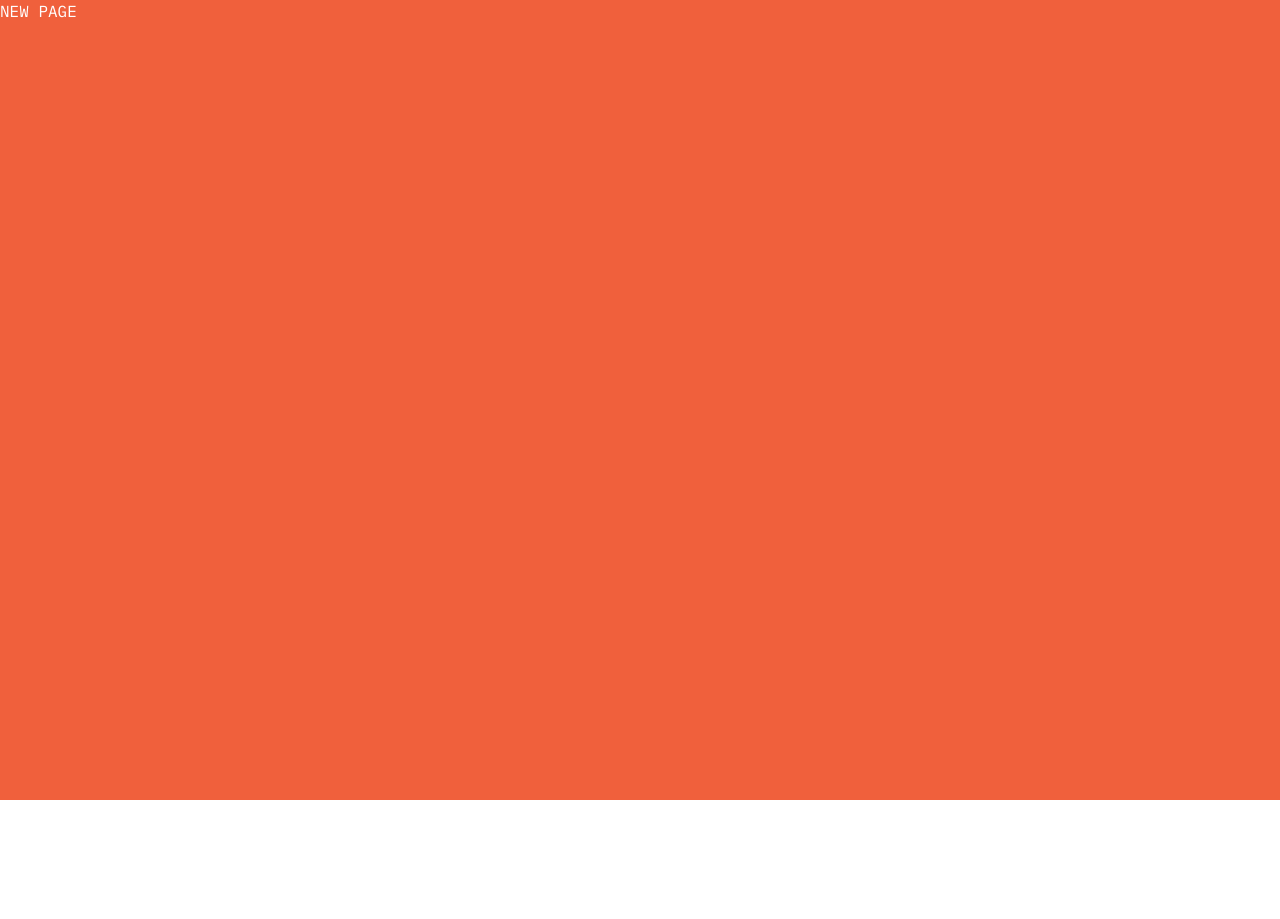
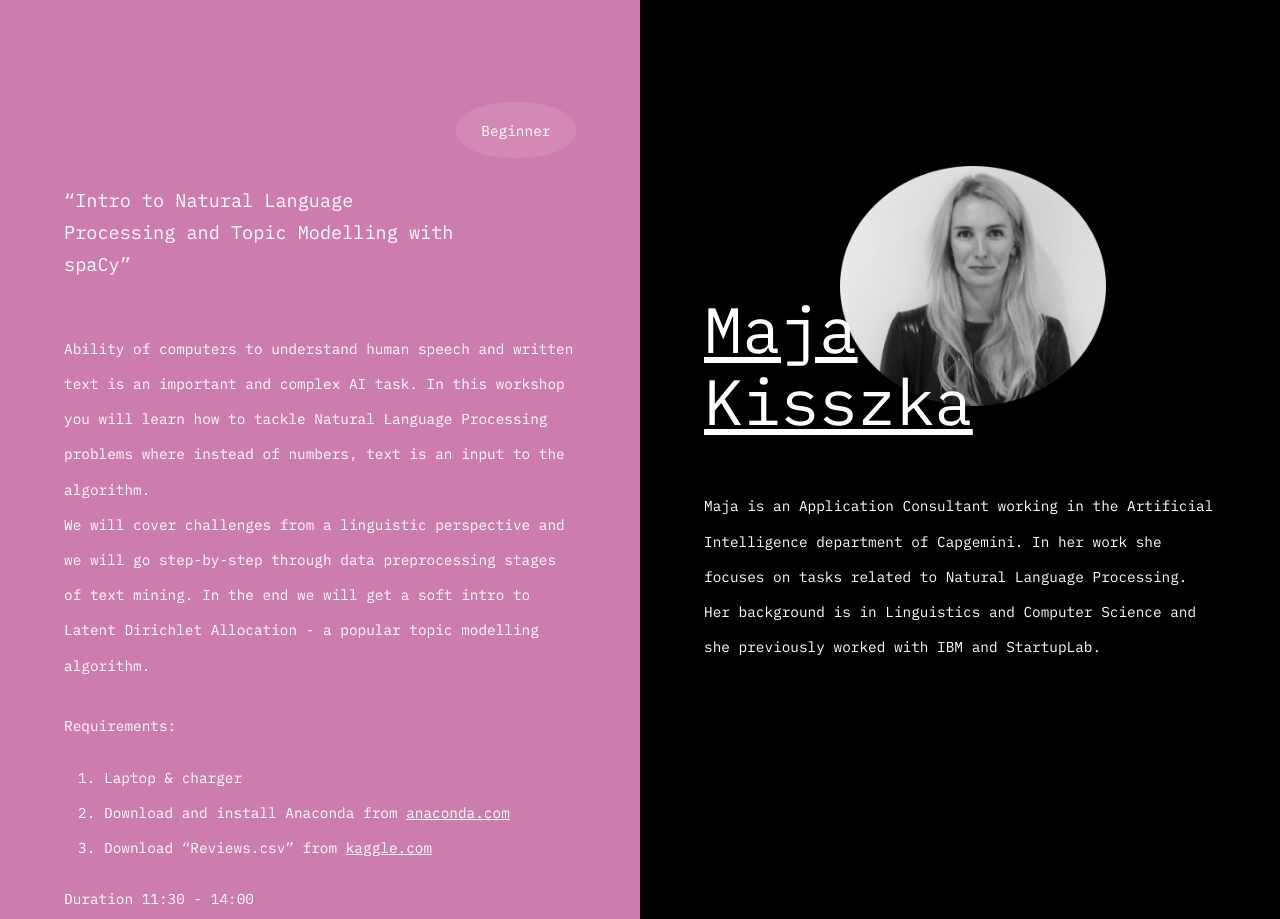
Before and after one commit to MarinaGoto/wit_summit2020, a website built with webpack: page src/templates/nlp/index.html in a window 1280 px wide. Shown: the top 919 px of the page. Before the commit the page ends 800 px from the top, so only its background shows below. Built offline with nearby package versions, Linux system fonts and the light colour scheme.

Commit message:
- add workshop page

```diff
--- a/src/main.scss
+++ b/src/main.scss
@@ -39,7 +39,17 @@ h4 {
 }
 
 p {
-  font-size: calc(0.45vw + 0.45vh + .5vmin);
+  font-size: calc(0.5vw + 0.5vh + .5vmin);
+  letter-spacing: -0.0001vw;
+  line-height: calc(1.5vw + 1.5vh + .5vmin);
+  margin: 0;
+  @include phoneLargePortrait {
+    font-size: calc(0.8vw + 0.8vh + .5vmin);
+    line-height: calc(2vw + 2vh + .5vmin);
+  }
+}
+li {
+  font-size: calc(0.5vw + 0.5vh + .5vmin);
   letter-spacing: -0.0001vw;
   line-height: calc(1.5vw + 1.5vh + .5vmin);
   margin: 0;
@@ -60,7 +70,7 @@ i {
   }
 }
 label {
-  font-size: calc(0.45vw + 0.45vh + .5vmin);
+  font-size: calc(0.5vw + 0.5vh + .5vmin);
   letter-spacing: -0.0001vw;
   line-height: calc(1.2vw + 1.2vh + .5vmin);
   @include phoneLargePortrait {
@@ -78,8 +88,11 @@ a {
     line-height: calc(2vw + 2vh + .5vmin);
   }
 }
+.underline {
+  text-decoration: underline;
+}
 span {
-  font-size: calc(0.4vw + 0.4vh + .5vmin);
+  font-size: calc(0.5vw + 0.5vh + .5vmin);
   letter-spacing: -0.0001vw;
   line-height: calc(1.2vw + 1.2vh + .5vmin);
   @include phoneLargePortrait {
@@ -108,7 +121,7 @@ span {
   }
 }
 
-.email {
+.circle {
   background-color: rgba(255, 255, 255, 0.1);
   border-radius: 48%;
   padding: 2% 5%;
@@ -146,6 +159,7 @@ span {
     width: unset;
   }
 }
+
 .container-padding {
   padding: 5%;
 }
@@ -306,19 +320,15 @@ span {
 }
 
 .speakerImg {
-  width: 70%;
-  height: 15vh;
+  width: 90%;
+  height: 30vh;
   background-repeat: no-repeat;
   background-position: top;
   background-size: contain;
+  z-index: 1;
 
   -webkit-filter: grayscale(100%); /* Safari 6.0 - 9.0 */
   filter: grayscale(100%);
-
-  @include tabletLandscape {
-    width: 55%;
-    height: 20vh;
-  }
 }
 
 .unity {
@@ -358,6 +368,7 @@ span {
     width: 24vw;
     height: 18vh;
   }
+
 }
 .team {
   background-image: url('images/team.png');
@@ -369,7 +380,15 @@ span {
 // Speakers images
 
 .maja {
+  margin-bottom: 6%;
+  margin-left: -45%;
   background-image: url('images/speakers/maja.png');
+  @include phoneLargePortrait {
+    margin-left: unset;
+  }
+  @include phoneLargePortrait {
+    height: 22vh;
+  }
 }
 .alise {
   background-image: url('images/speakers/alise.png');
@@ -506,9 +525,6 @@ label:after{
     @include tabletLandscape {
       width: 90%;
     }
-  }
-  .level {
-    text-align: right;
   }
 
   .speakerNameSmall {
@@ -684,3 +700,45 @@ label:after{
     background-color: rgba(255, 255, 255, 0.06);
   }
 }
+
+
+
+// Workshop page
+
+.bigName {
+  font-size: 5vw;
+  line-height: 9vh;
+  text-decoration: underline;
+  z-index: 10;
+
+  @include phoneLargePortrait {
+    font-size: 10vw;
+  }
+}
+.level {
+  text-align: right;
+  padding-bottom: 5%;
+}
+.titleWorkshop {
+  width: 80%;
+  padding-bottom: 10%;
+}
+.requirements {
+  padding-top: 5%;
+}
+.speakerBox {
+  display: flex;
+  align-items: flex-end;
+  padding-top: 20%;
+  padding-bottom: 10%;
+}
+.full-height {
+  min-height: 100vh;
+}
+.flexWorkshop {
+  display: flex;
+
+  @include tabletPortrait {
+    flex-direction: column;
+  }
+}
--- a/src/templates/nlp/index.html
+++ b/src/templates/nlp/index.html
@@ -1,7 +1,7 @@
 <!DOCTYPE html>
 <html>
 <head>
-    <title>Women in Tech Oslo Summit</title>
+    <title>Intro to Natural Language Processing</title>
     <meta property="og:title" content="Women in Tech Oslo Summit">
     <meta property="og:image" content="https://scontent.fosl1-1.fna.fbcdn.net/v/t1.0-9/80030133_2523998837832392_6297456528874012672_o.jpg?_nc_cat=101&_nc_ohc=xJFOhpyZ1w4AX-gOuV-&_nc_ht=scontent.fosl1-1.fna&oh=d8eb7bc64feb9f69ff3ce2d85354dcf7&oe=5ED9A343">
     <meta name="description" content="An all-day event, full of inspirational, technical and practical workshops.">
@@ -20,8 +20,42 @@
 <body>
 
 <!-- Header / Home-->
-<header class="page unity-section orange" id="home">
-    NEW PAGE
+<header class="page black">
+    <div class="flexWorkshop full-height">
+        <div class="half pink">
+            <div class="level">
+                <p class="circle">Beginner</p>
+            </div>
+            <h4 class="titleWorkshop">“Intro to Natural Language Processing and Topic Modelling with spaCy”</h4>
+            <p>
+                Ability of computers to understand human speech and written text is an important and complex AI task. In this workshop you will learn how to tackle Natural Language Processing problems where instead of numbers, text is an input to the algorithm.
+            </p>
+            <p>
+                We will cover challenges from a linguistic perspective and we will go step-by-step through data preprocessing stages of text mining. In the end we will get a soft intro to Latent Dirichlet Allocation - a popular topic modelling algorithm.
+            </p>
+            <div class="requirements">
+                <p>
+                    Requirements:
+                </p>
+                <ol>
+                    <li>Laptop & charger</li>
+                    <li>Download and install Anaconda from <a class="underline" href="https://www.anaconda.com/distribution/">anaconda.com</a></li>
+                    <li>Download “Reviews.csv” from <a class="underline" href="https://www.kaggle.com/snap/amazon-fine-food-reviews">kaggle.com</a></li>
+                </ol>
+            </div>
+            <p>Duration 11:30 - 14:00</p>
+
+        </div>
+        <div class="half black">
+            <div class="speakerBox">
+                <a href="https://www.linkedin.com/in/maja-zofia-kiszka/" class="bigName">Maja </br> Kisszka</a>
+                <div class="speakerImg maja"></div>
+            </div>
+         <p>
+                Maja is an Application Consultant working in the Artificial Intelligence department of Capgemini. In her work she focuses on tasks related to Natural Language Processing. Her background is in Linguistics and Computer Science and she previously worked with IBM and StartupLab.
+            </p>
+        </div>
+    </div>
 </header>
 
 </body>
```
Also changed, not shown: src/templates/index.html (+2 -2 lines).
